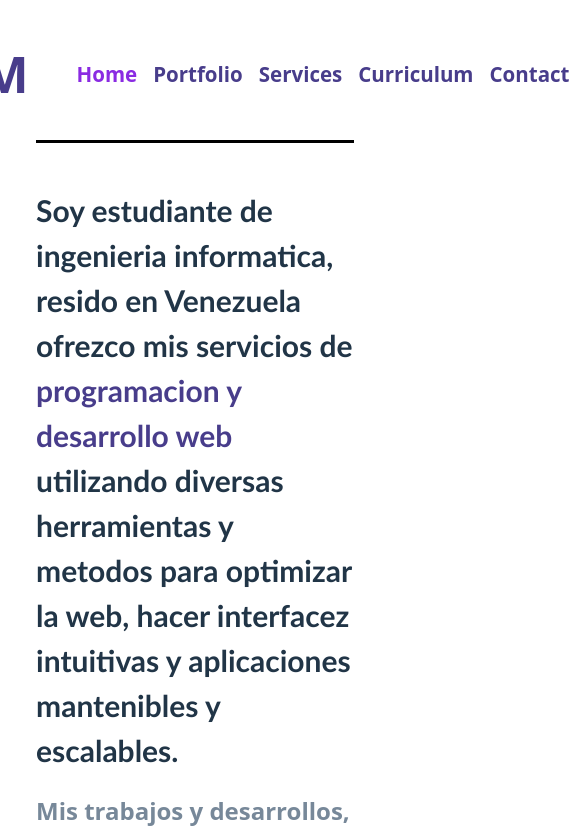
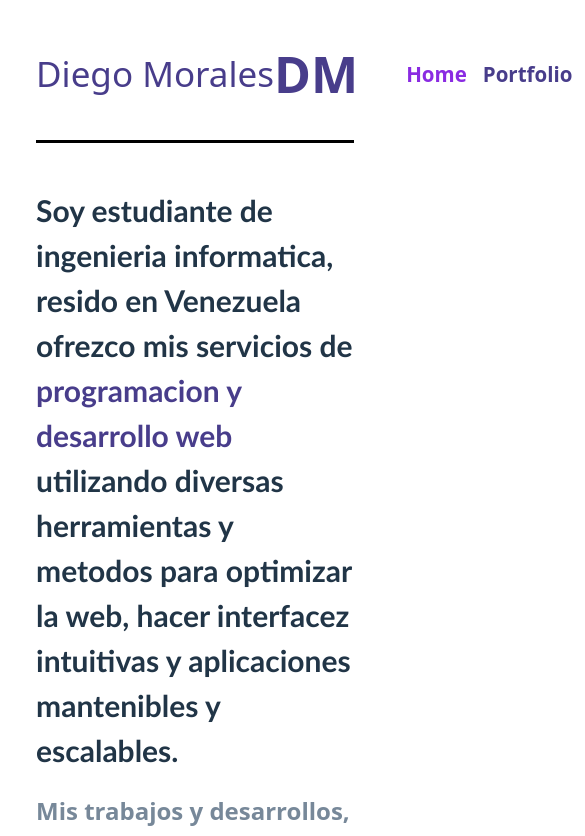
Before and after one commit to diegoesmfs/mi-portafolio, a React (Vite) app: page /home in a window 390 px wide. Shown: the top 836 px of the page, 585 px wide, since content can reach past the window. Built offline with nearby package versions, Linux system fonts and the light colour scheme.

Commit message:
cambias para la mquetacion para que sea responsive en dispositivos moviles

```diff
--- a/src/index.css
+++ b/src/index.css
@@ -205,3 +205,14 @@ input[type="submit"]:hover{
     background-color: #ffffff;
   }
 }
+@media (max-width: 1085px){
+
+  .content, .header, nav{
+
+    flex-flow: column wrap;
+    justify-content: center;
+
+  }
+
+
+}
```
